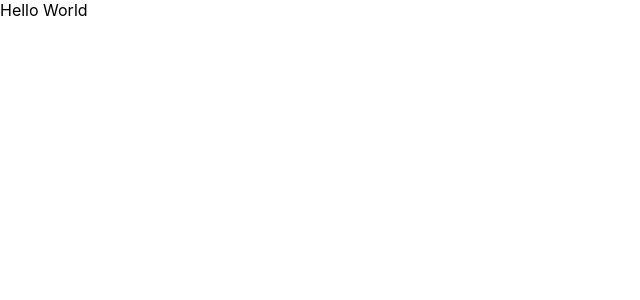
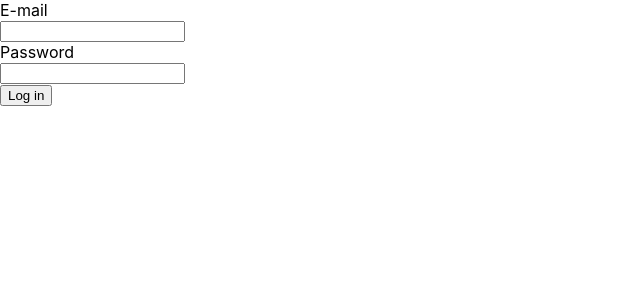
Before and after one commit to indigotech/onboard-andre-nishimura, a React (Create React App) app: page / in a window 1280 px wide. Shown: the top 300 px of the page, without its empty margins (0-640 px from the left). Built offline with nearby package versions, Linux system fonts and the light colour scheme.

Commit message:
Create login page layout

```diff
--- a/src/app.tsx
+++ b/src/app.tsx
@@ -1,5 +1,11 @@
+import LoginForm from './components/login-form';
+
 function App() {
-  return <div>Hello World</div>;
+  return (
+    <div>
+      <LoginForm />
+    </div>
+  );
 }
 
 export default App;
--- /dev/null
+++ b/src/components/login-form.tsx
@@ -0,0 +1,64 @@
+import React, { FormEventHandler, useState } from 'react';
+import PasswordInput from './password-input';
+import SubmitButton from './submit-button';
+import TextInput from './text-input';
+
+interface ILoginFormValues {
+  email?: string;
+  password?: string;
+}
+
+const LoginForm = (): React.ReactElement => {
+  const [formValues, setFormValues] = useState<ILoginFormValues>({
+    email: '',
+    password: '',
+  });
+
+  const handleSubmit: FormEventHandler = (e) => {
+    e.preventDefault();
+    const email = formValues?.email;
+    const password = formValues?.password;
+
+    if (email && password) {
+      console.log(`Logged in with email ${email} and password ${password}`);
+    }
+  };
+
+  const handleEmailChange = (emailValue: string) => {
+    setFormValues({
+      ...formValues,
+      email: emailValue,
+    });
+  };
+
+  const handlePasswordChange = (passwordValue: string) => {
+    setFormValues({
+      ...formValues,
+      password: passwordValue,
+    });
+  };
+
+  return (
+    <form onSubmit={handleSubmit}>
+      <div>
+        <TextInput
+          name='email'
+          label='E-mail'
+          value={formValues?.email}
+          onValueChange={(value) => handleEmailChange(value)}
+        />
+        <PasswordInput
+          name='password'
+          label='Password'
+          value={formValues?.password}
+          onValueChange={(value) => handlePasswordChange(value)}
+        />
+      </div>
+      <div>
+        <SubmitButton label='Log in' />
+      </div>
+    </form>
+  );
+};
+
+export default LoginForm;
--- /dev/null
+++ b/src/components/password-input.tsx
@@ -0,0 +1,19 @@
+import React, { Fragment } from 'react';
+
+interface IPasswordInput {
+  name: string;
+  label: string;
+  value: string | undefined;
+  onValueChange: (value: string) => void;
+}
+
+const PasswordInput = ({ name, label, value, onValueChange }: IPasswordInput): React.ReactElement => {
+  return (
+    <Fragment>
+      <div>{label}</div>
+      <input name={name} type='password' value={value} onChange={(e) => onValueChange(e.target.value)} />
+    </Fragment>
+  );
+};
+
+export default PasswordInput;
--- /dev/null
+++ b/src/components/submit-button.tsx
@@ -0,0 +1,11 @@
+import React from 'react';
+
+interface IInput {
+  label: string;
+}
+
+const SubmitButton = ({ label }: IInput): React.ReactElement => {
+  return <input type='submit' value={label} />;
+};
+
+export default SubmitButton;
--- /dev/null
+++ b/src/components/text-input.tsx
@@ -0,0 +1,19 @@
+import React, { Fragment } from 'react';
+
+interface ITextInput {
+  name: string;
+  label: string;
+  value: string | undefined;
+  onValueChange: (value: string) => void;
+}
+
+const TextInput = ({ name, label, value, onValueChange }: ITextInput): React.ReactElement => {
+  return (
+    <Fragment>
+      <div>{label}</div>
+      <input name={name} type='text' value={value} onChange={(e) => onValueChange(e.target.value)} />
+    </Fragment>
+  );
+};
+
+export default TextInput;
```
